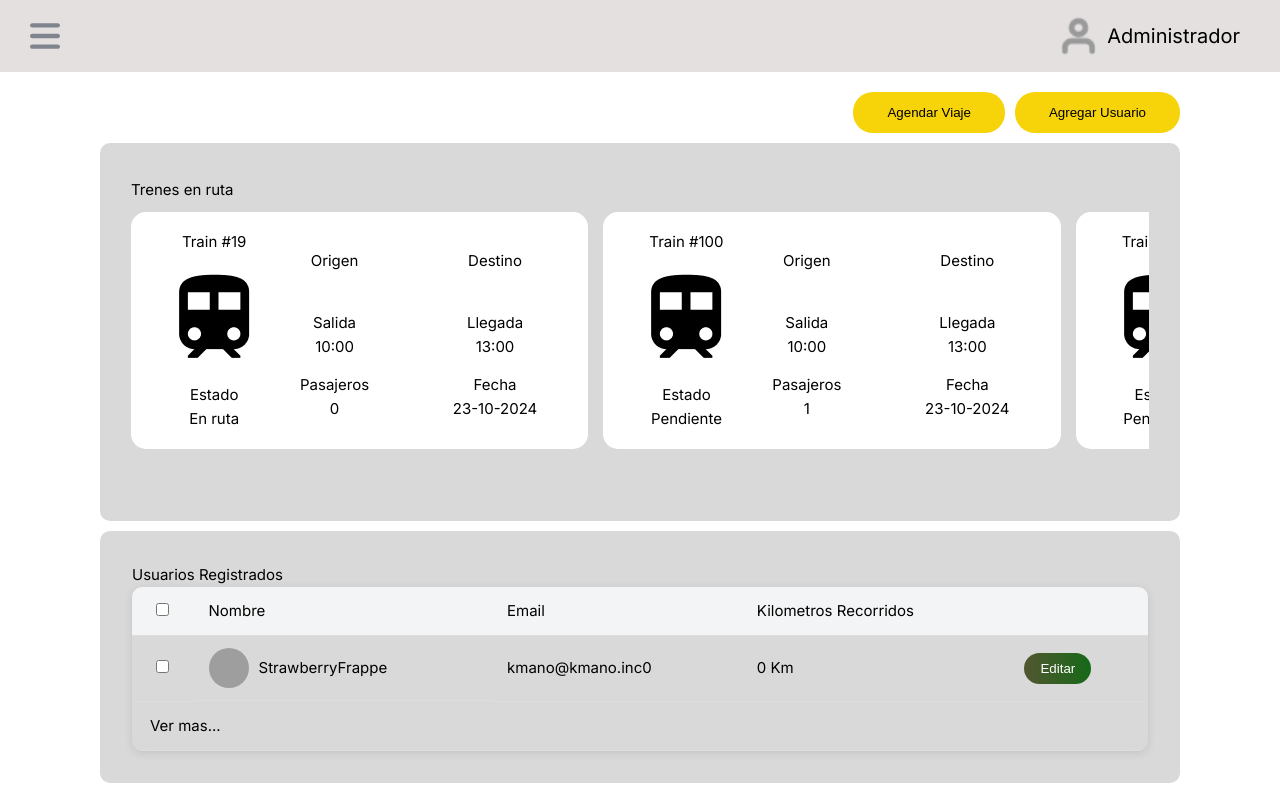
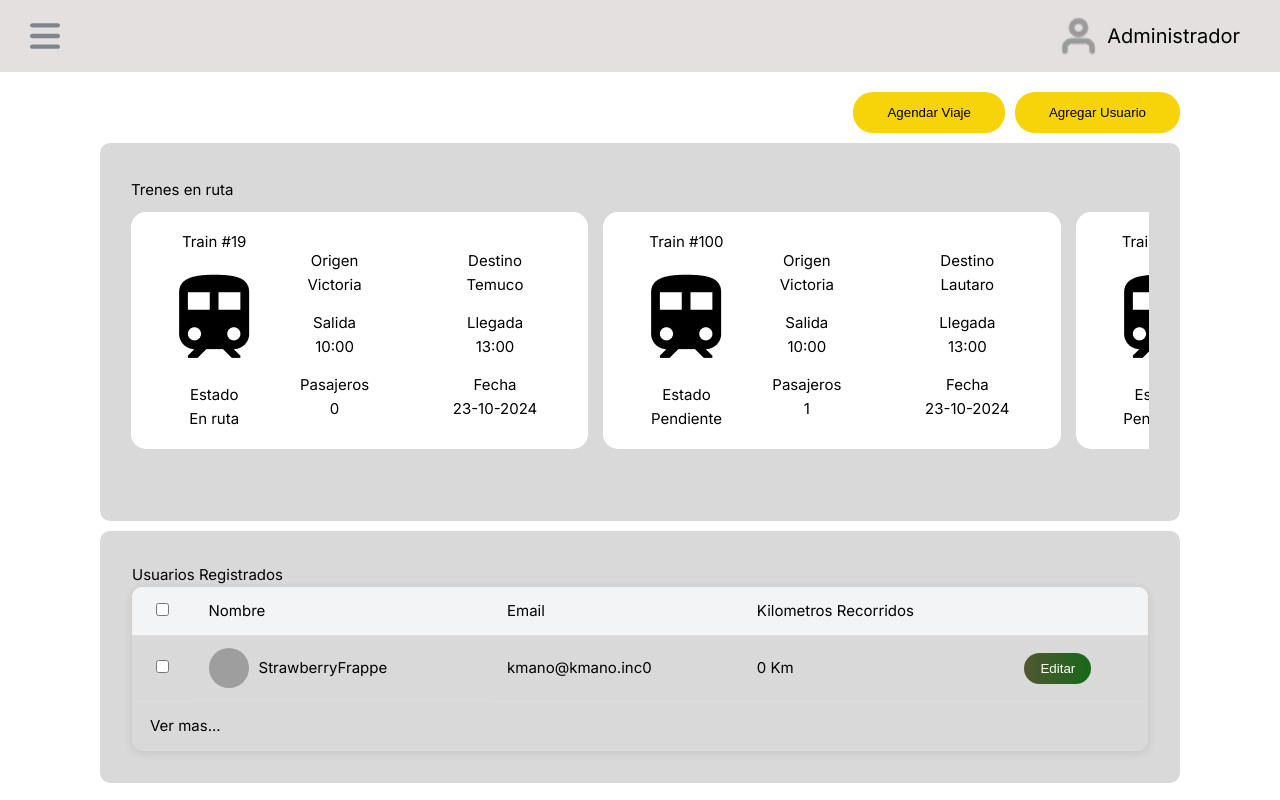
Before and after one commit to bfl-dev/Avance-Ferros, a Vue app: page /admin/trains in a window 1280 px wide. Both pictures are taken after a click on the button "Iniciar Sesion". Built offline with nearby package versions, Linux system fonts and the light colour scheme; data requests are answered from the project's data file; grey boxes are pictures that could not be loaded.

Commit message:
Update TrainComponent.vue

```diff
--- a/src/components/TrainComponent.vue
+++ b/src/components/TrainComponent.vue
@@ -1,8 +1,18 @@
 <script setup>
 
+import { ref } from 'vue'
+import { getStation } from '@/api/TrainsApi.js'
+
 const props = defineProps({travel:Object})
+const origin = ref('')
+const destination = ref('')
 
-
+getStation(props.travel.origin).then(response =>{
+  origin.value = response['data']
+})
+getStation(props.travel.destination).then(response =>{
+  destination.value = response['data']
+})
 </script>
 
 <template>
@@ -16,11 +26,11 @@ const props = defineProps({travel:Object})
                             <div class="train-component-body-row">
                                 <div class="train-component-body-text-box">
                                     <p><b>Origen</b></p>
-                                    <p>{{props.travel.origin.name}}</p>
+                                    <p>{{origin.name}}</p>
                                 </div>
                                 <div class="train-component-body-text-box">
                                     <p><b>Destino</b></p>
-                                    <p>{{props.travel.destination.name}}</p>
+                                    <p>{{destination.name}}</p>
                                 </div>
                             </div>
                             <div class="train-component-body-row">
```
